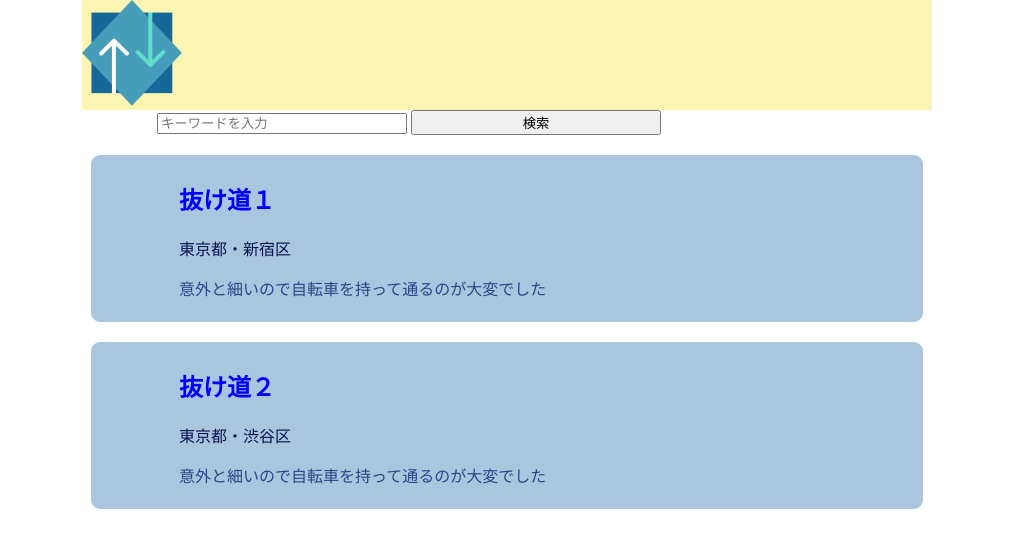
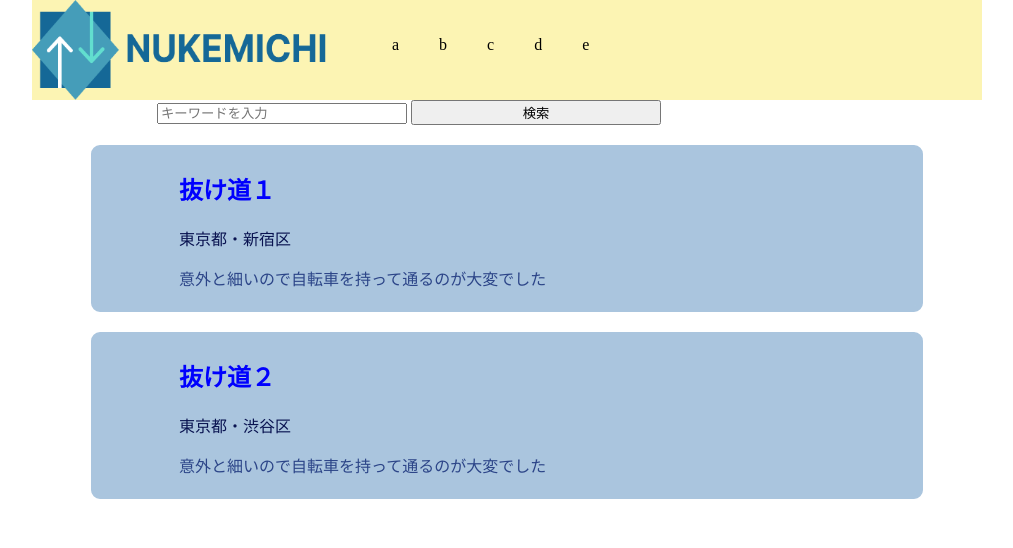
Before and after one commit to Theego99/michimaker, a PHP site: page /design/search.html in a window 1280 px wide. Shown: the top 548 px of the page, without its empty margins (133-1146 px from the left). Run offline with PHP 8.4, Linux system fonts and the light colour scheme.

Commit message:
メニュー少し改善しました

```diff
--- a/design/search.html
+++ b/design/search.html
@@ -14,7 +14,17 @@
 <body>
   <a href="https://michimaker.com"></a>
   <header>
-    <img src="./images/NUKEMICHI_icon.png">
+    <img src="./images/NUKEMICHI.png">
+
+    <div class ="ul-wrap">
+      <ul>
+        <li>a</li>
+        <li>b</li>
+        <li>c</li>
+        <li>d</li>
+        <li>e</li>
+      </ul>
+    </div>
   </header>
 
 
--- a/design/style.css
+++ b/design/style.css
@@ -2,14 +2,42 @@ body {
   width: 1000px;
   margin: auto;
   overscroll-behavior: auto;
+  text-decoration: none;
+  list-style: none;
 }
 
 header {
-  width: 850px;
+  width: 950px;
   background-color: #fcf4b3;
   margin: auto;
+  display: flex;
 }
-header img {width: 100px;}
+
+
+header img {
+  text-align: left;
+  width: 300px;
+  height: 100px;
+  ;
+}
+
+.ul-wrap {
+  margin-right: 20px;
+  padding: left 300px;
+}
+
+ul {
+  display: flex;
+  text-align: center;
+  list-style: none;
+  justify-content: space-between;
+}
+
+li {
+  padding: 20px 20px 20px 20px;
+}
+
+
 
 
 .search-box {
@@ -21,7 +49,8 @@ input {
   width: 250px;
 }
 
-.nukemiti1 ,.nukemiti2 {
+.nukemiti1,
+.nukemiti2 {
   width: 820px;
   margin: 20px auto;
   color: #5989cf;
```
Also changed, not shown: design/js/index.js (+9 -0 lines).
